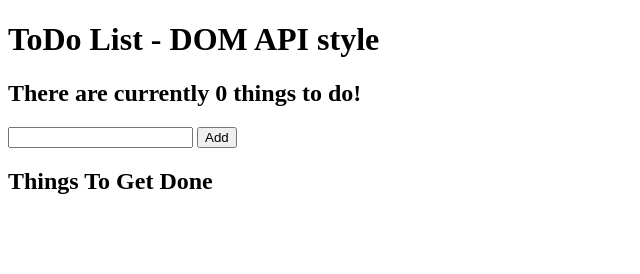
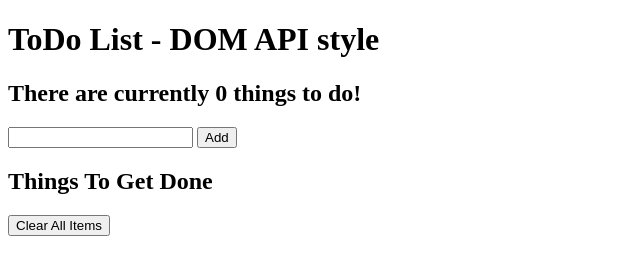
Before and after one commit to bvs90/ToDo-DOM-API, a plain HTML site: page index.html in a window 1280 px wide. Shown: the whole page, without its empty margins (0-640 px from the left). Drawn offline with Linux system fonts and the light colour scheme.

Commit message:
Added 'Clear All Items' button

```diff
--- a/index.html
+++ b/index.html
@@ -17,6 +17,9 @@
       <ul class="list"></ul>
     </section>
 
+    <section class="controls">
+      <button>Clear All Items</button>
+    </section>
     <!-- scripts -->
     <script src="scripts/script.js"></script>
   </body>
```
